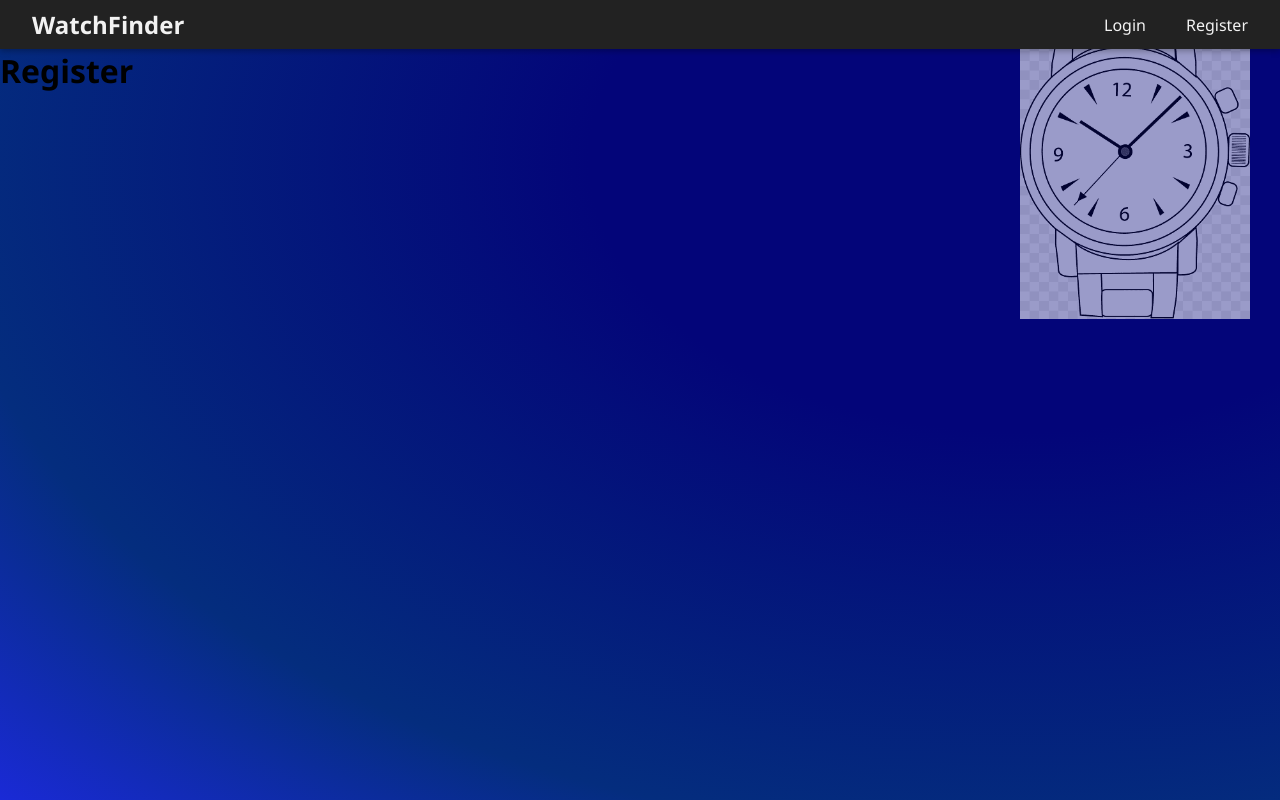
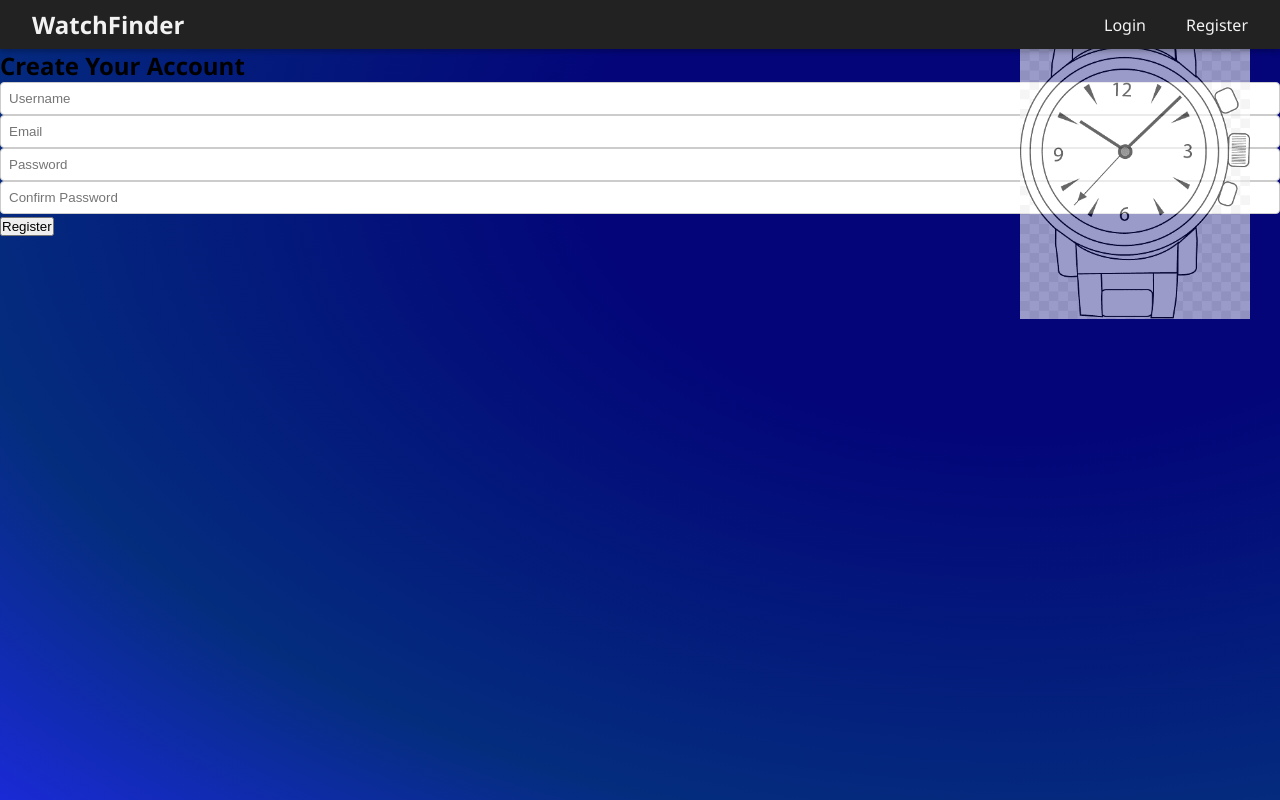
Before and after one commit to bsgauthierwebdev/WatchFinder, a React (Vite) app in the folder client/: page /register in a window 1280 px wide. Built offline with nearby package versions, Linux system fonts and the light colour scheme.

Commit message:
Build Registration page

```diff
--- a/client/src/pages/Register/Register.jsx
+++ b/client/src/pages/Register/Register.jsx
@@ -1,9 +1,85 @@
+import { useState } from "react"
+import {useNavigate} from "react-router-dom"
+import { useAuth } from "../../context/AuthContext"
 import "./register.css"
 
 const Register = () => {
+  const [form, setForm] = useState({
+    username: "",
+    email: "",
+    password: "",
+    confirmPassword: ""
+  })
+  const [error, setError] = useState("")
+  const navigate = useNavigate()
+  const {register} = useAuth()
+
+  const handleChange = (e) => {
+    setForm({...form, [e.target.name]: e.target.value})
+  }
+
+  const handleSubmit = async (e) => {
+    e.preventDefault()
+    setError("")
+
+    if (form.password !== form.confirmPassword) {
+      setError("Passwords do not match")
+      return
+    }
+
+    try {
+      console.log("Form data being submitted: ", form)
+      await register(form)
+      navigate("/dashboard")
+    } catch (err) {
+      console.error("Registration error: ", err)
+      setError(err.response?.data?.error || "Registration failed")
+    }
+  }
+
   return (
-    <div>
-      <h1>Register</h1>
+    <div className="register-container">
+      <form className="register-form" onSubmit = {handleSubmit}>
+        <div className="register-title">
+          <h2 className="title-text">Create Your Account</h2>
+        </div>
+        <div className="register-inputs">
+          <input
+            type = "text"
+            name = "username"
+            placeholder = "Username"
+            onChange = {handleChange}
+            required
+          />
+          <input
+            type = "email"
+            name = "email"
+            placeholder = "Email"
+            onChange = {handleChange}
+            required
+          />
+          <input
+            type = "password"
+            name = "password"
+            placeholder = "Password"
+            onChange = {handleChange}
+            required
+          />
+          <input
+            type = "password"
+            name = "confirmPassword"
+            placeholder = "Confirm Password"
+            onChange = {handleChange}
+            required
+          />
+        </div>
+        <div className="register-errors">
+          {error && <p className = "error">{error}</p>}
+        </div>
+        <div className="register-submit">
+          <button className="register-btn">Register</button>
+        </div>
+      </form>
     </div>
   )
 }
```
